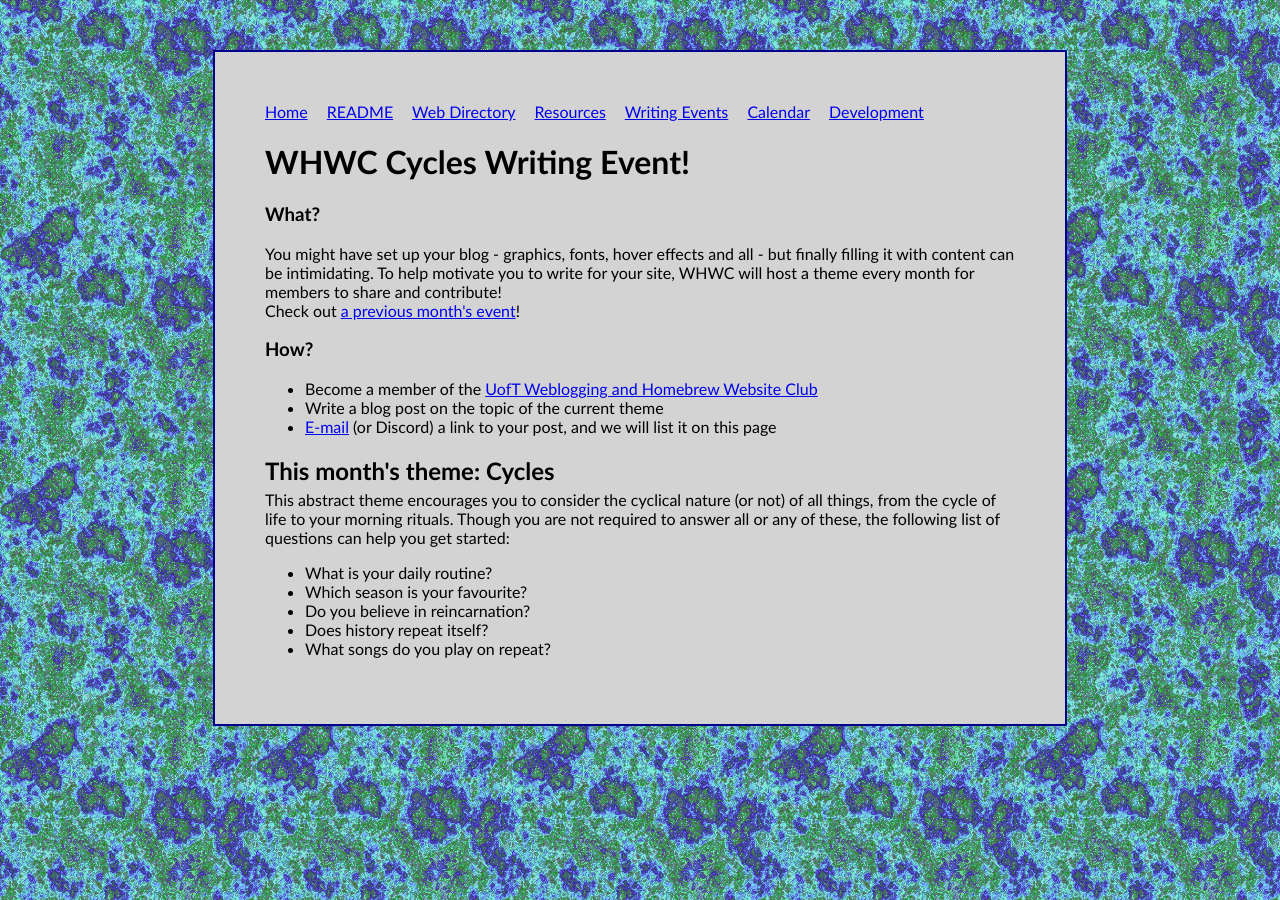
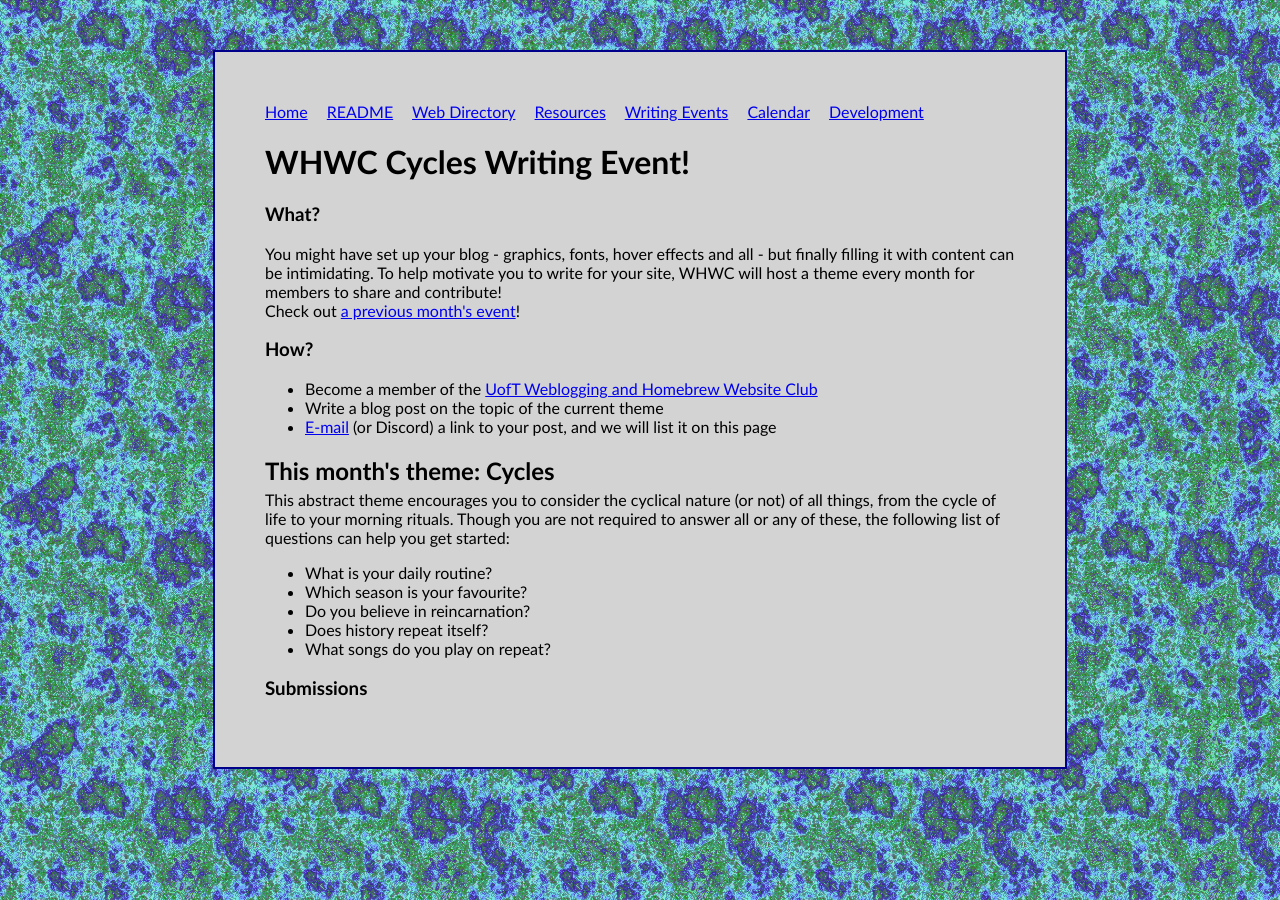
Before and after one commit to uoftwebloggingclub/uoftwebloggingclub.neocities.org, a Jekyll site: the page built from _events/may2025.md, in a window 1280 px wide. Built offline with Jekyll 4.4.1, drawn with Linux system fonts in a browser that asks for light colours.

Commit message:
Update event layout

```diff
--- a/_layouts/event.html
+++ b/_layouts/event.html
@@ -15,3 +15,13 @@
 <h2>This month's theme: {{ page.theme | capitalize }} </h2>
 
 {{ content }}
+
+<h3>Submissions</h3>
+
+{% for entry in site.data[page.slug] %}
+    <div class="submission">
+        <a href="{{ entry.entry_url }}"><b>{{ entry.title }}</b></a> - <i>{{ entry.entry_url | split: "//" | last | split: "/" | first }}</i><br>
+        {{ entry.excerpt }}
+    </div>
+    &#8201;
+{% endfor %}
```
